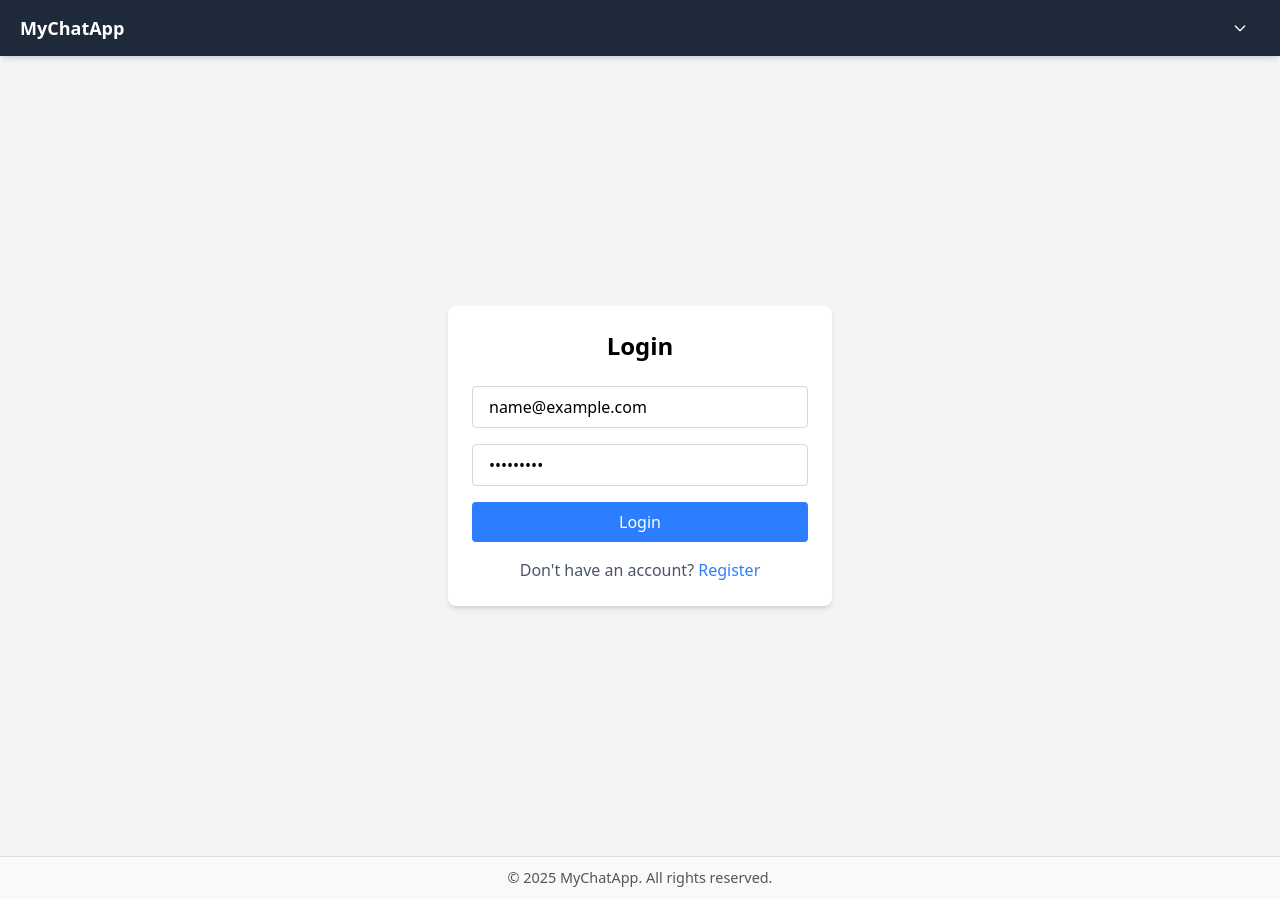
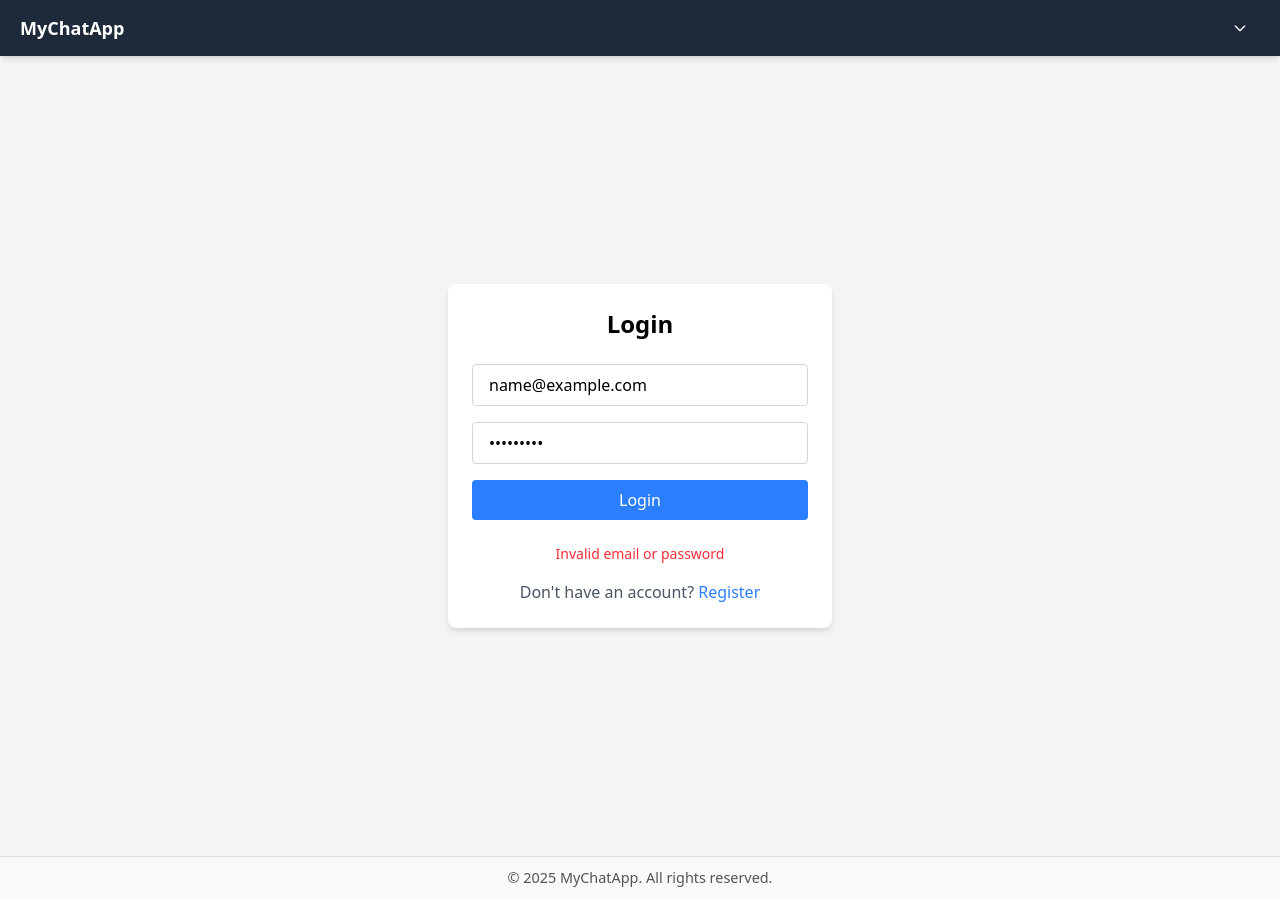
Before and after one commit to miladul/real-time-chat-frontend, a Vue app: page / in a window 1280 px wide. Both pictures are taken after typing "name@example.com", "Sample123" into the empty fields and a click on the button "Login". Built offline with nearby package versions, Linux system fonts and the light colour scheme; no server answers.

Commit message:
login error message show on login form

```diff
--- a/src/components/Login.vue
+++ b/src/components/Login.vue
@@ -16,19 +16,25 @@
             type="password"
             class="w-full px-4 py-2 border border-gray-300 rounded focus:outline-none focus:ring focus:ring-blue-300"
         />
+
         <button
             type="submit"
-            class="w-full bg-blue-500 text-white py-2 rounded hover:bg-blue-600 transition"
+            class="w-full bg-blue-500 text-white py-2 rounded hover:bg-blue-600 transition cursor-pointer"
         >
           Login
         </button>
+
+        <!-- Error message -->
+        <p v-if="errorMessage" class="text-red-500 text-sm mt-2 text-center">
+          {{ errorMessage }}
+        </p>
       </form>
 
       <p class="text-center mt-4 text-gray-600">
         Don't have an account?
         <button
             @click="$emit('switch', 'register')"
-            class="text-blue-500 hover:underline"
+            class="text-blue-500 hover:underline cursor-pointer"
         >
           Register
         </button>
@@ -44,12 +50,14 @@ import { useAuthStore } from '../stores/auth';
 const store = useAuthStore();
 const email = ref('');
 const password = ref('');
+const errorMessage = ref('');
 
 async function handleLogin() {
+  errorMessage.value = ''; // reset error
   try {
     await store.login(email.value, password.value);
   } catch (err) {
-    alert('Login failed');
+    errorMessage.value = 'Invalid email or password';
   }
 }
 </script>
```
